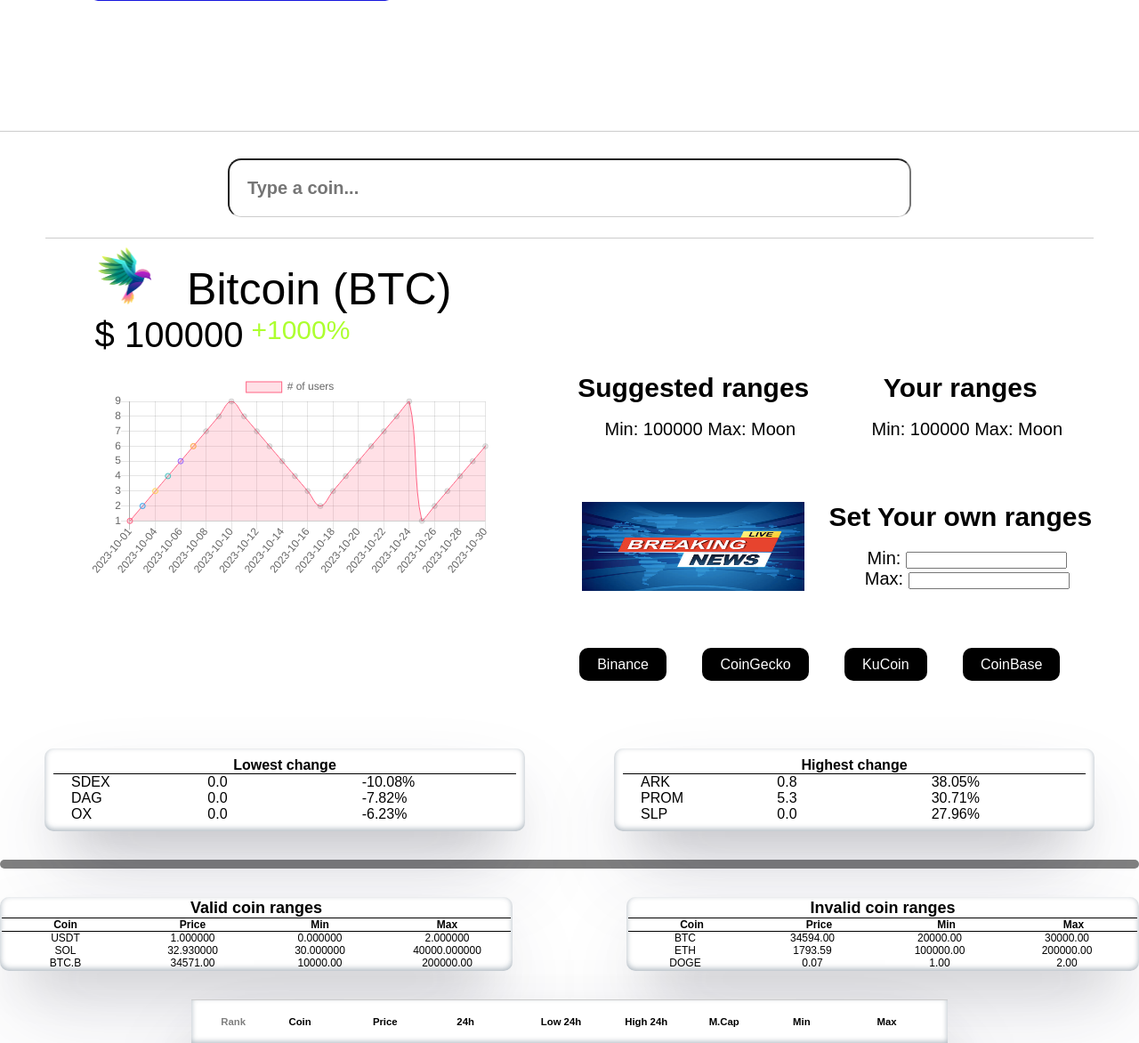
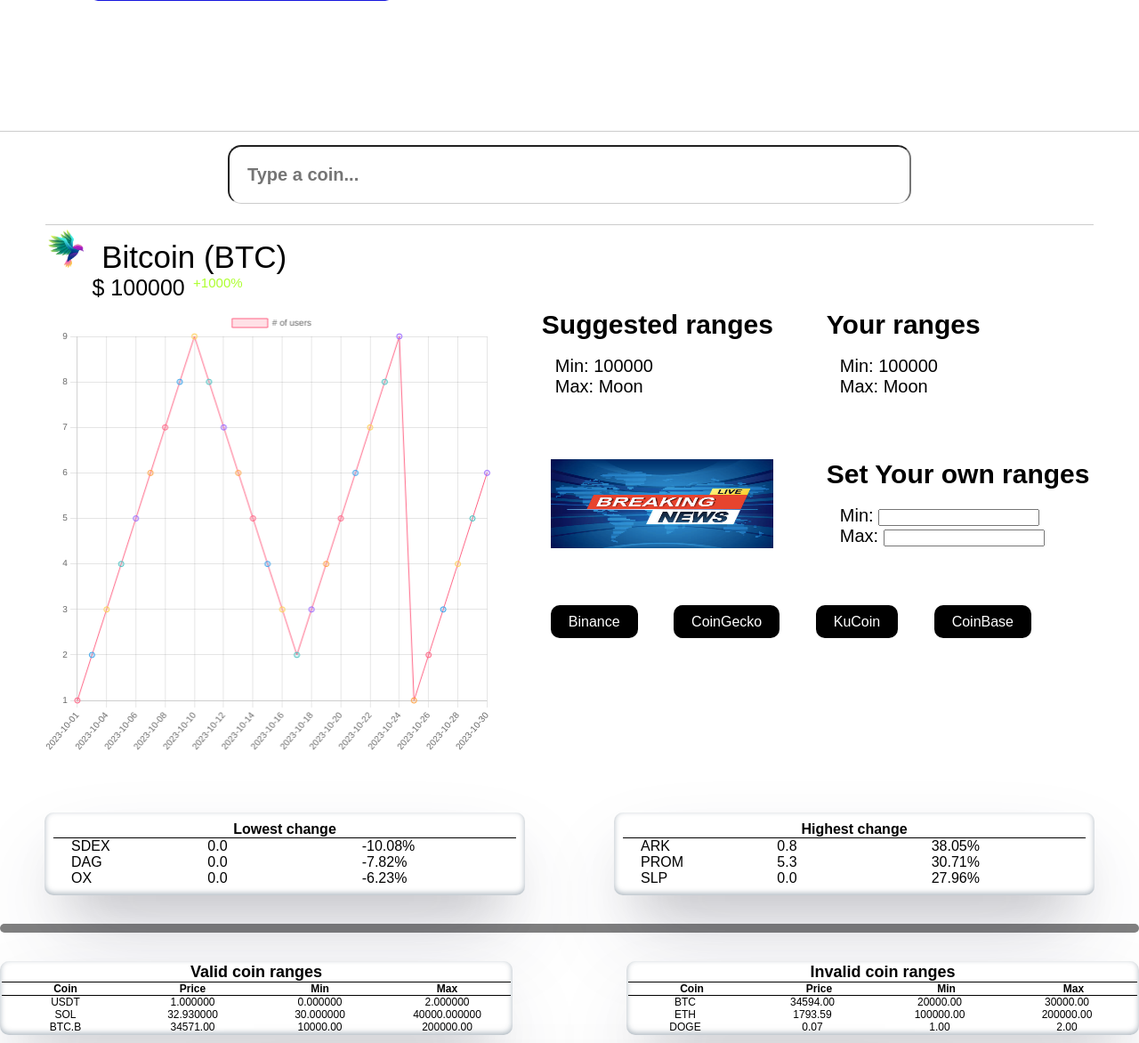
Before and after one commit to papryyk/CoinApp, a Django app: page / in a window 1280 px wide. Shown: the part 531-1703 px from the top of the page at 89% size. Run offline with Django 4.2, Linux system fonts and the light colour scheme; data comes from the database, SQL or seed files in the repository; some libraries are stand-ins or nearby versions; grey boxes are pictures that could not be loaded.

Commit message:
Correcting chart.js import & resizing the chart

```diff
--- a/hub/static/hub/coin_search.css
+++ b/hub/static/hub/coin_search.css
@@ -2,8 +2,8 @@
   margin-left: 0;
   margin-right: 0;
   margin-bottom: 50px;
-  padding-bottom: 25px;
-  padding-top: 25px;
+  padding-bottom: 10px;
+  padding-top: 10px;
   border-top: 1px solid #ccc;
 }
 
@@ -13,7 +13,7 @@
 
 #coin-search p {
   margin-left: 5%;
-  font-size: 50px;
+  font-size: 35px;
 }
 
 #search-input {
@@ -66,8 +66,8 @@
 #search-details {
   margin-left: 4%;
   margin-right: 4%;
-  padding-bottom: 10px;
-  padding-top: 10px;
+  padding-bottom: 5px;
+  padding-top: 5px;
   border-bottom: 1px normal ;
   border-top: 1px solid #ccc;
 }
@@ -79,8 +79,9 @@
 }
 
 #search-icon {
-  width: 100px;
-  padding-right: 40px;
+  width: 60px;
+  padding-right: 20px;
+  margin-left: -5%;
 }
 
 #value {
@@ -90,29 +91,30 @@
 }
 
 #value p {
-  font-size: 40px;
+  font-size: 25px;
 }
 
 
 #percentage p {
   color: greenyellow;
-  font-size: 30px;
+  font-size: 15px;
 }
 
 #chart-description-container {
   display: flex;
   flex-direction: row;
-  margin-left: 4%;
-  padding-top: 20px;
+  padding-top: 10px;
 }
 
-#chart {
-  width: 500px;
+.chart {
+  width: 700px;
+  height: 500px;
+  position: relative;
 }
 
 #description {
-  padding-left: 75px;
-  text-align: center;
+  padding-left: 50px;
+  text-align: left;
 }
 
 #description-line-one {
@@ -162,6 +164,11 @@
   width: 300px;
 }
 
+#own-range,
+#set-own-range {
+  margin-left: 20px;
+}
+
 #news {
   padding: auto;
   margin: auto;
--- a/hub/static/hub/script.js
+++ b/hub/static/hub/script.js
@@ -151,7 +151,8 @@
         document.getElementById("coin-name-p").append(`${currentCoinName} (${zeroTd.textContent.toUpperCase()})`)
         document.getElementById("value-p").innerHTML = currentPrice
         document.getElementById("percentage-p").innerHTML = currentPercentage
-        document.getElementById("description-min-max").innerHTML = `Min: ${currentMin}     Max: ${currentMax}`
+        document.getElementById("description-min").innerHTML = `Min: ${currentMin}`
+        document.getElementById("description-max").innerHTML = `Max: ${currentMax}`
         document.getElementById("binance-href").href = `https://www.binance.com/pl/price/${currentCoinName.split(" ")[0]}`
         document.getElementById("coingecko-href").href = `https://www.coingecko.com/pl/waluty/${currentCoinName.split(" ").join("-").toLowerCase()}`
         document.getElementById("kucoin-href").href = `https://www.kucoin.com/pl/price/${zeroTd.textContent.toUpperCase()}`
@@ -161,5 +162,3 @@
       }
     }
   };
-
-  // jquery function
--- a/hub/templates/hub/coin_search.html
+++ b/hub/templates/hub/coin_search.html
@@ -3,6 +3,7 @@
 {% endblock %}
 
 <script type="text/javascript">
+  Chart.defaults.font.size = 10;
   $(document).ready(function(){
     var ctx = document.getElementById('myChart').getContext('2d');
     var myChart = new Chart(ctx, {
@@ -34,12 +35,7 @@
         }]
       },
       options: {
-        scales: {
-          y: {
-            beginAtZero: true
-          }
-        },
-        responsive: true
+        maintainAspectRatio: false
       }
     });
   });
@@ -66,7 +62,7 @@
       </div>
     </div>
     <div id="chart-description-container">
-      <div id="chart">
+      <div class="chart">
         <canvas id="myChart"></canvas>
       </div>
       <div id="description">
@@ -74,12 +70,14 @@
           <div id="suggested-range">
             <h4>Suggested ranges</h4>
             <br>
-            <p class="ranges" id="description-min-max">Min: 100000 Max: Moon</p>
+            <p class="ranges" id="description-min">Min: 100000</p>
+            <p class="ranges" id="description-max">Max: Moon</p>
           </div>
             <div id="own-range">
             <h4>Your ranges</h4>
             <br>
-            <p class="ranges" id="description-own-min-max">Min: 100000 Max: Moon</p>
+            <p class="ranges" id="description-own-min">Min: 100000</p>
+            <p class="ranges" id="description-own-max">Max: Moon</p>
           </div>
         </div>
         <div id="description-line-two">
--- a/templates/base.html
+++ b/templates/base.html
@@ -4,7 +4,7 @@
   <head>
     <meta charset="UTF-8" />
     <title>{% block title %}{% endblock %}</title>
-    <script src="https://cdnjs.cloudflare.com/ajax/libs/Chart.js/2.8.0/Chart.min.js" integrity="sha256-Uv9BNBucvCPipKQ2NS9wYpJmi8DTOEfTA/nH2aoJALw=" crossorigin="anonymous"></script>
+    <script src="https://cdn.jsdelivr.net/npm/chart.js"></script>
     <link rel="stylesheet" href="https://cdnjs.cloudflare.com/ajax/libs/Chart.js/2.8.0/Chart.min.css" integrity="sha256-aa0xaJgmK/X74WM224KMQeNQC2xYKwlAt08oZqjeF0E=" crossorigin="anonymous" />
     <script src="https://code.jquery.com/jquery-3.3.1.min.js"></script>
     <link rel="stylesheet" href="{% static 'app.css' %}" />
```
